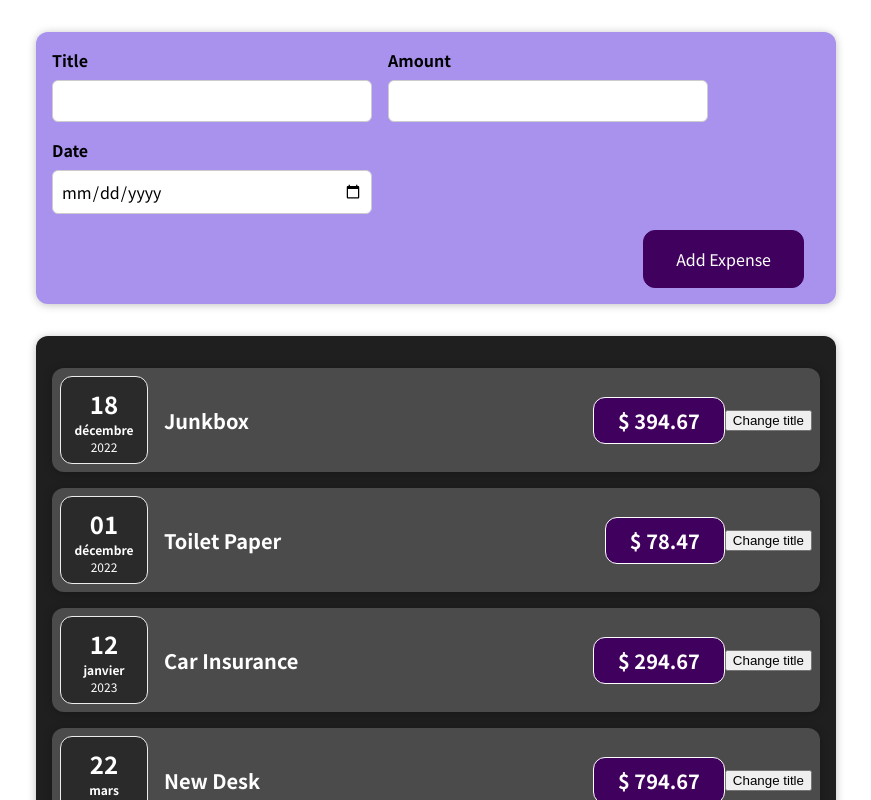
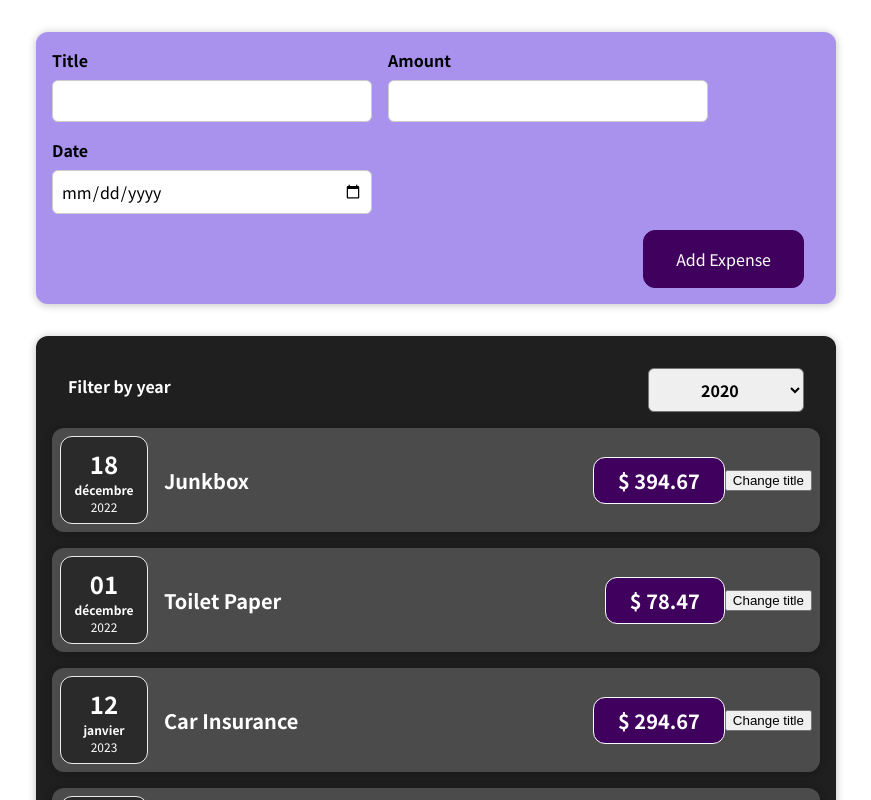
Before and after one commit to LefebvreAnthony/first-step-react, a React (Create React App) app: page / in a window 1280 px wide. Shown: the top 800 px of the page, without its empty margins (204-1075 px from the left). Built offline with nearby package versions, Linux system fonts and the light colour scheme.

Commit message:
add new component and css for  filter by year

```diff
--- a/src/App.js
+++ b/src/App.js
@@ -29,10 +29,13 @@
       date: new Date(2021, 2, 22),
     },
   ];
-
+  const addExpenseHandler = (expense) => {
+    console.log("In App.js");
+    console.log(expense);
+  };
   return (
     <div>
-      <NewExpense />
+      <NewExpense onAddExpense={addExpenseHandler} />
       <Expenses expenses={expenses} />
     </div>
   );
--- a/src/components/Expenses/Expenses.js
+++ b/src/components/Expenses/Expenses.js
@@ -1,10 +1,25 @@
+import { useState } from "react";
 import Card from "../UI/Card";
 import ExpenseItem from "./ExpenseItem";
 import "./Expenses.css";
+import ExpensesFilter from "./ExpensesFilter";
 
 const Expenses = ({ expenses }) => {
+  const [filteredYear, setfilteredYear] = useState("2020");
+
+  const FilterHandler = (selectedYear) => {
+    setfilteredYear(selectedYear);
+    console.log("This is in Expense.js");
+    console.log(selectedYear);
+  };
+
   return (
+    <div>
       <Card className="expenses">
+        <ExpensesFilter
+          selectedYear={filteredYear}
+          onFilterChange={FilterHandler}
+        />
         {expenses.map((expense, index) => (
           <ExpenseItem
             key={index}
@@ -14,6 +29,7 @@
           />
         ))}
       </Card>
+    </div>
   );
 };
 
--- /dev/null
+++ b/src/components/Expenses/ExpensesFilter.css
@@ -0,0 +1,24 @@
+.expenses-filter {
+  color: white;
+  padding: 0 1rem;
+}
+
+.expenses-filter__control {
+  display: flex;
+  width: 100%;
+  align-items: center;
+  justify-content: space-between;
+  margin: 1rem 0;
+}
+
+.expenses-filter label {
+  font-weight: bold;
+  margin-bottom: 0.5rem;
+}
+
+.expenses-filter select {
+  font: inherit;
+  padding: 0.5rem 3rem;
+  font-weight: bold;
+  border-radius: 6px;
+}
--- /dev/null
+++ b/src/components/Expenses/ExpensesFilter.js
@@ -0,0 +1,23 @@
+import "./ExpensesFilter.css";
+
+const ExpensesFilter = (props) => {
+  const addFilterDateHandler = (event) => {
+    props.onFilterChange(event.target.value);
+  };
+
+  return (
+    <div className="expenses-filter">
+      <div className="expenses-filter__control">
+        <label>Filter by year</label>
+        <select value={props.selectedYear} onChange={addFilterDateHandler}>
+          <option value="2022">2022</option>
+          <option value="2021">2021</option>
+          <option value="2020">2020</option>
+          <option value="2019">2019</option>
+        </select>
+      </div>
+    </div>
+  );
+};
+
+export default ExpensesFilter;
--- a/src/components/NewExpense/ExpenseForm.js
+++ b/src/components/NewExpense/ExpenseForm.js
@@ -1,7 +1,7 @@
 import { useState } from "react";
 import "./ExpenseForm.css";
 
-const ExpenseForm = () => {
+const ExpenseForm = (props) => {
   const [enteredTitle, setEnteredTitle] = useState("");
   const [enteredAmount, setEnteredAmount] = useState("");
   const [enteredDate, setEnteredDate] = useState("");
@@ -24,6 +24,7 @@
       amount: enteredAmount,
       date: new Date(enteredDate),
     };
+    props.onSaveExpenseData(expenseData);
     setEnteredTitle("");
     setEnteredAmount("");
     setEnteredDate("");
--- a/src/components/NewExpense/NewExpense.js
+++ b/src/components/NewExpense/NewExpense.js
@@ -1,10 +1,18 @@
 import ExpenseForm from "./ExpenseForm";
 import "./NewExpense.css";
 
-const NewExpense = () => {
+const NewExpense = (props) => {
+  const saveExpenseDataHandler = (enteredExpenseData) => {
+    const expenseData = {
+      ...enteredExpenseData,
+      id: Math.random().toString(),
+    };
+    props.onAddExpense(expenseData);
+  };
+
   return (
     <div className="new-expense">
-      <ExpenseForm />
+      <ExpenseForm onSaveExpenseData={saveExpenseDataHandler} />
     </div>
   );
 };
```
Lines whose indentation alone changed are shown as unchanged.
